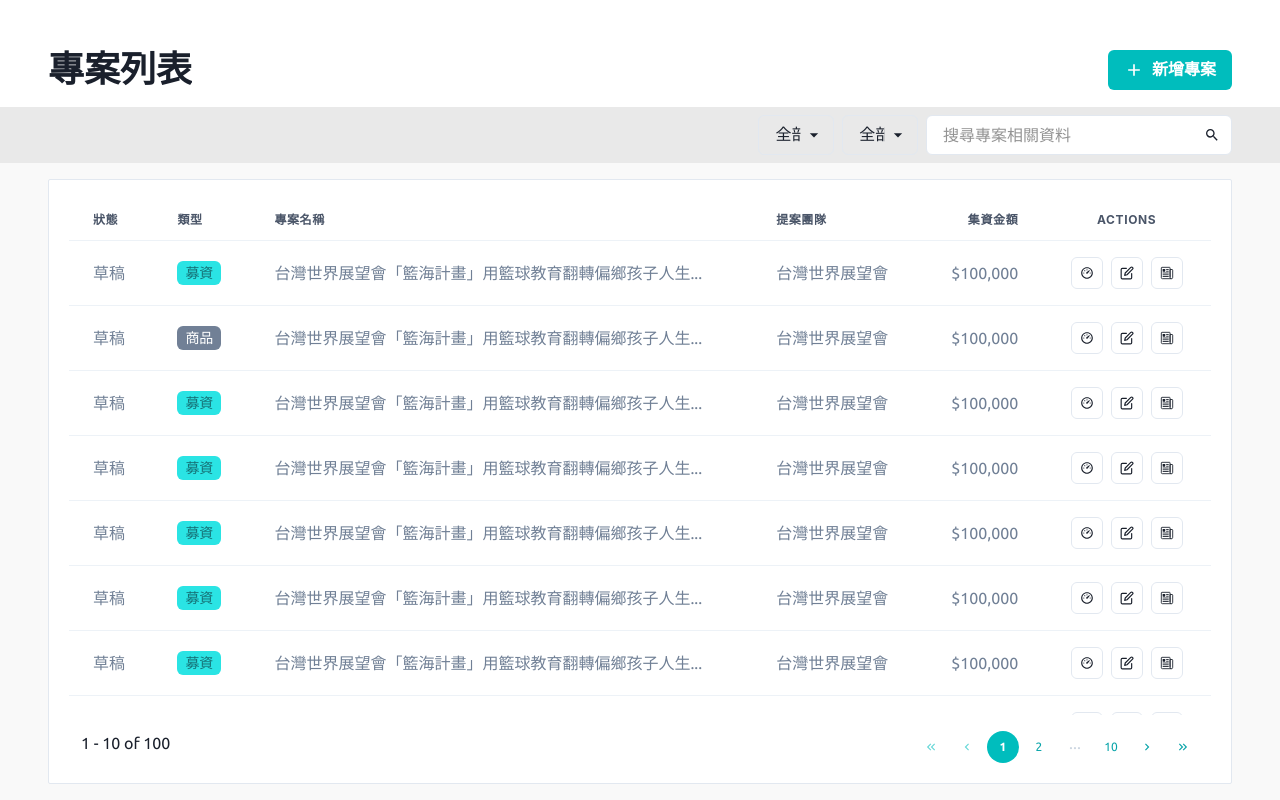
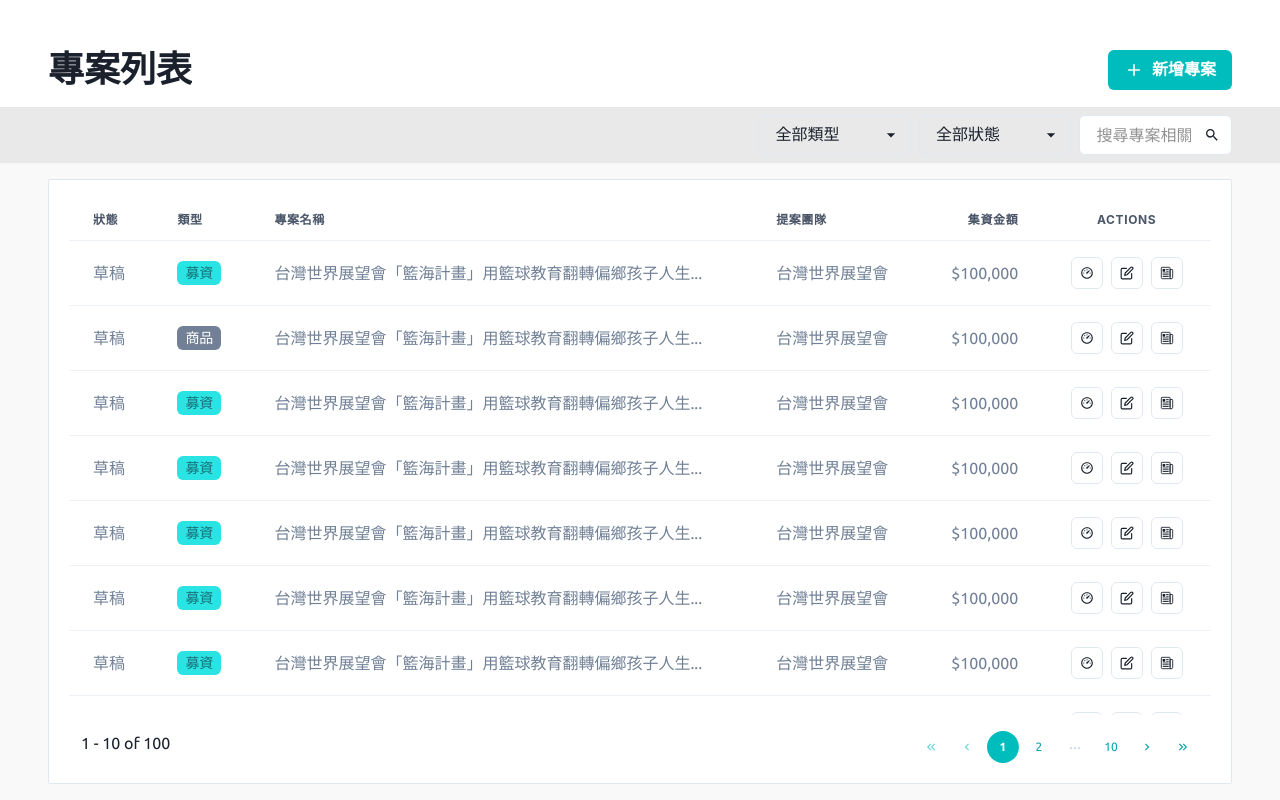
Before and after one commit to gn00678465/TripPlus-admin, a Next.js app: page /admin/projects in a window 1280 px wide. Built offline with nearby package versions, Linux system fonts and the light colour scheme.

Commit message:
feat: 調整搜尋框手機版面

```diff
--- a/src/pages/admin/projects/index.tsx
+++ b/src/pages/admin/projects/index.tsx
@@ -303,10 +303,7 @@ const AdminProjects = () => {
                 </option>
               ))}
             </Select>
-            <InputGroup
-              className="w-full xs:w-1/3 xs:shrink-0"
-              width={isMobile ? undefined : 'auto'}
-            >
+            <InputGroup className="w-full xs:w-1/3">
               <Input placeholder="搜尋專案相關資料" bg="white" />
               <InputRightElement>
                 <Icon as={MdOutlineSearch} />
```
